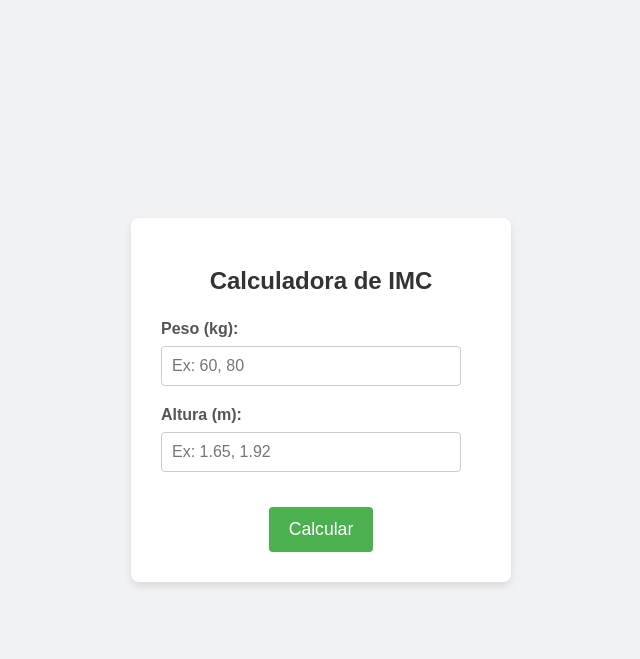
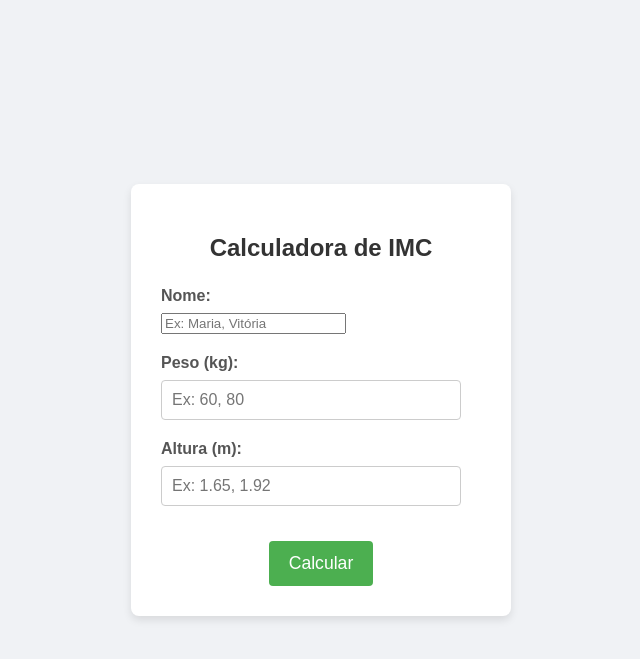
Before and after one commit to vitoriaxavierp/calculadora-imc, a Flask app: page / in a window 1280 px wide. Shown: the top 659 px of the page, without its empty margins (319-959 px from the left). Run offline with Flask 3, Linux system fonts and the light colour scheme.

Commit message:
Input name

```diff
--- a/templates/index.html
+++ b/templates/index.html
@@ -8,6 +8,11 @@
     <div class="imc-calculator">
         <h2>Calculadora de IMC</h2>
         <form action="/" method="post">
+            <div class="input-group">
+                <label for="nome">Nome:</label>
+                <input type="text" id="nome" name="formNome" placeholder="Ex: Maria, Vitória" required>
+            </div>
+
             <div class="input-group">
                 <label for="peso">Peso (kg):</label>
                 <input type="number" id="" name="formPeso" placeholder="Ex: 60, 80" step="0.01" required>
@@ -22,15 +27,15 @@
             <p>Seu indice é {{ indice | round(2) }}</p>
 
             {% if indice < 18.5 %}
-                <p>Você está abaixo do peso</p>
+                <p>{{ nome | default(" ") }}, você está abaixo do peso</p>
             {% elif 18.5 <= indice <= 24.99 %}
-                <p>Voce está no peso normal</p>
+                <p>{{ nome | default(" ") }}, você está no peso normal</p>
             {% elif 25 <= indice <= 29.99 %}
-                <p>Você está com sobrepeso</p>
+                <p>{{ nome | default(" ") }}, você está com sobrepeso</p>
             {% elif 30 <= indice <= 39.99 %}
-                <p>Você está obeso</p>
+                <p>{{ nome | default(" ") }}, você está obeso</p>
             {% elif indice > 40 %}
-                <p>Você está com obesidade grave</p>
+                <p>{{ nome | default(" ") }}, você está com obesidade grave</p>
 
             {% endif %}
         {% endif %}
```
